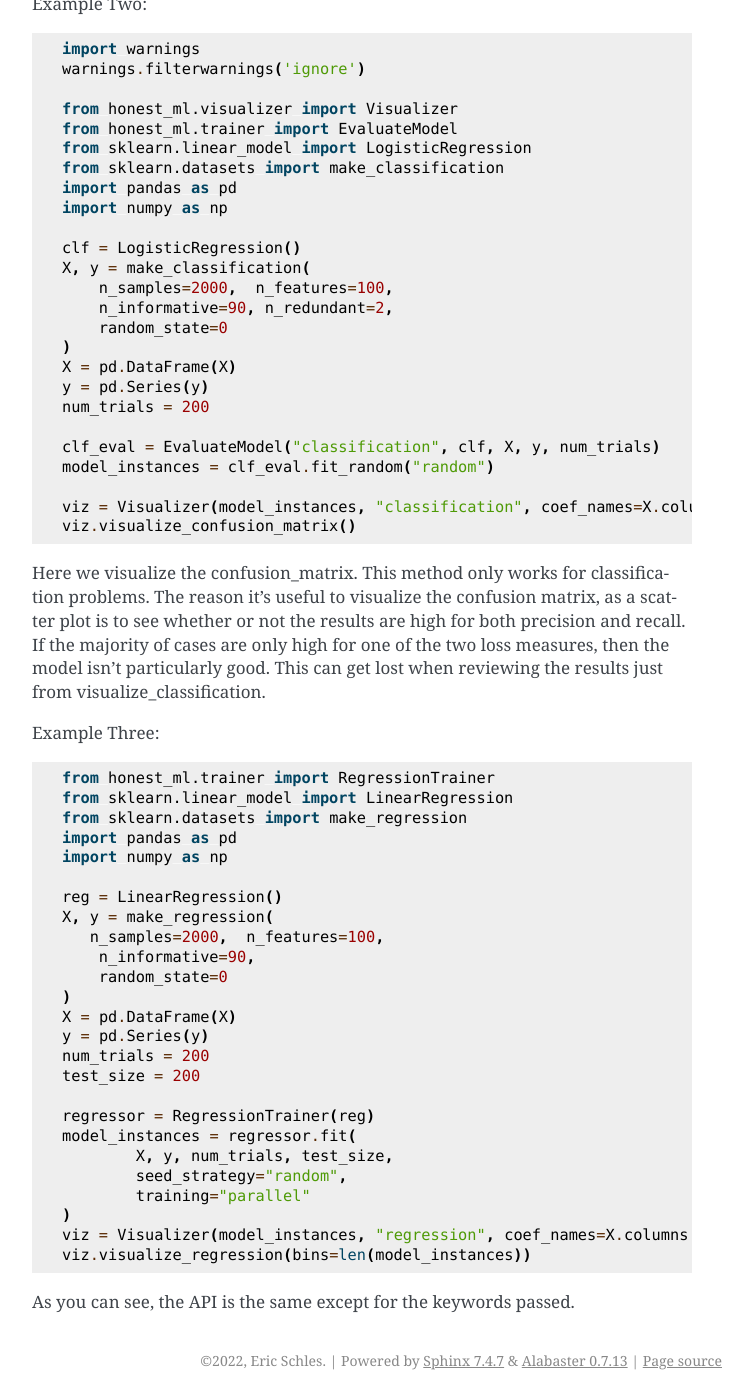
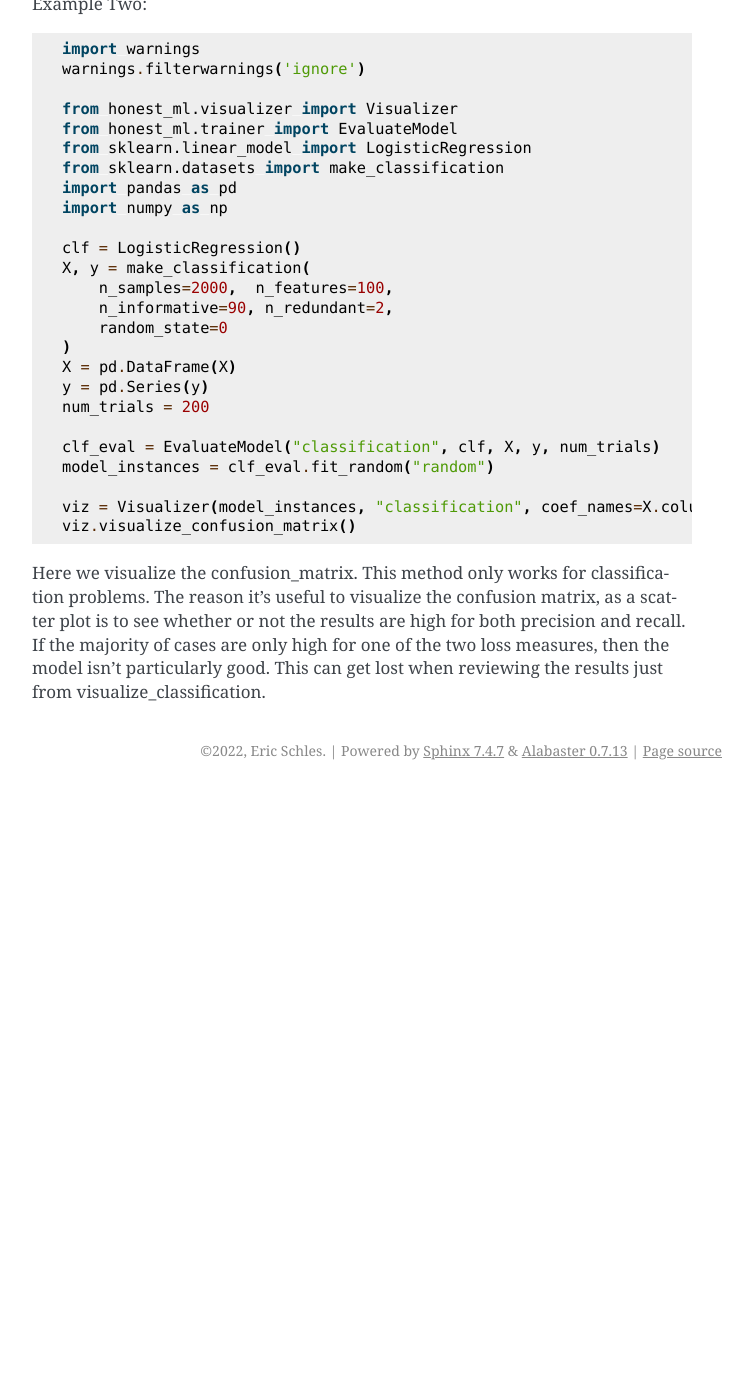
Before and after one commit to EricSchles/randomizer_ml, a Sphinx documentation site: the page built from docs/visualizer.rst, in a window 1280 px wide and 1400 px high, scrolled down 962 px. Shown: the whole window, without its empty margins (388-1141 px from the left). Built offline with Sphinx 7.4.7, drawn with Linux system fonts in a browser that asks for light colours; pages that are not in the unit, such as notebooks, are missing from menus; after the commit the page ends 1752 px from its top, so only the background shows below that.

```diff
--- a/docs/visualizer.rst
+++ b/docs/visualizer.rst
@@ -67,33 +67,3 @@
 	viz.visualize_confusion_matrix()
 
 Here we visualize the confusion_matrix.  This method only works for classification problems.  The reason it's useful to visualize the confusion matrix, as a scatter plot is to see whether or not the results are high for both precision and recall.  If the majority of cases are only high for one of the two loss measures, then the model isn't particularly good.  This can get lost when reviewing the results just from visualize_classification.
-
-Example Three::
-
-	from honest_ml.trainer import RegressionTrainer
-	from sklearn.linear_model import LinearRegression
-	from sklearn.datasets import make_regression
-	import pandas as pd
-	import numpy as np
-
-	reg = LinearRegression()
-	X, y = make_regression(
- 	   n_samples=2000,  n_features=100,
-	    n_informative=90,
-	    random_state=0
-	)
-	X = pd.DataFrame(X)
-	y = pd.Series(y)
-	num_trials = 200
-	test_size = 200
-
-	regressor = RegressionTrainer(reg)
-	model_instances = regressor.fit(
-		X, y, num_trials, test_size,
-		seed_strategy="random",
-		training="parallel"
-	)
-	viz = Visualizer(model_instances, "regression", coef_names=X.columns.tolist())
-	viz.visualize_regression(bins=len(model_instances))
-
-As you can see, the API is the same except for the keywords passed.
```
Also changed, not shown: 2 other files.
